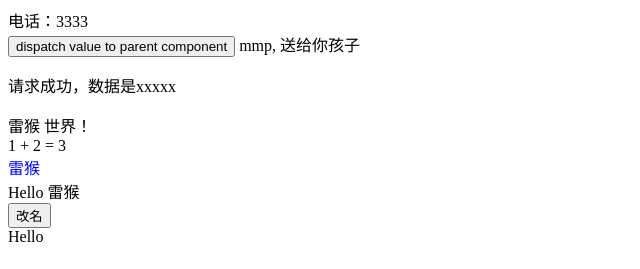
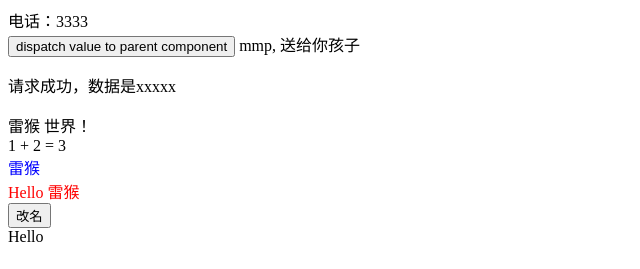
Before and after one commit to yuqi17/svelte-learning, a Svelte app: page / in a window 1280 px wide. Shown: the top 269 px of the page, without its empty margins (0-640 px from the left). Built offline with nearby package versions, Linux system fonts and the light colour scheme.

Commit message:
默认有css module 功能

```diff
--- a/src/App.svelte
+++ b/src/App.svelte
@@ -36,10 +36,10 @@
   $: doubled = count * 2;
 
   let color = "red";
-  let foo = true;
+  let foo = false;
   setTimeout(() => {
     color = "blue";
-    foo = false;
+    foo = true;
     state = true;
     count = 2;
   }, 2000);
```
